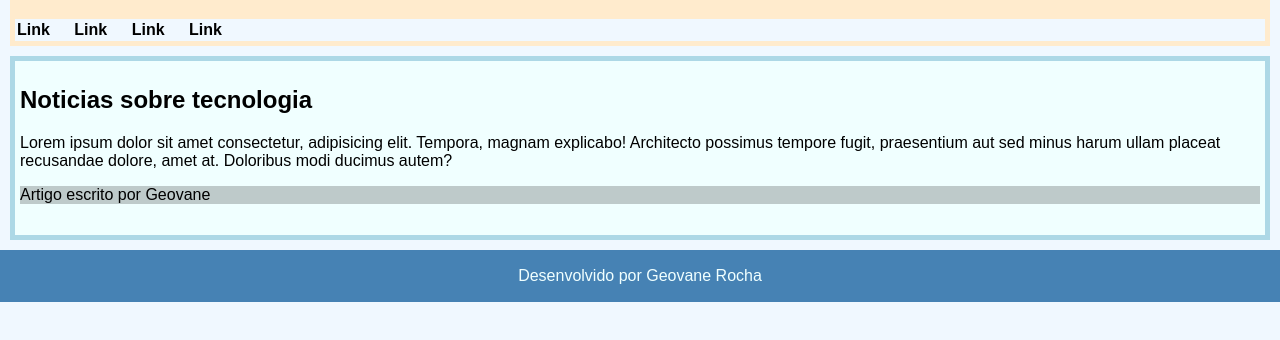
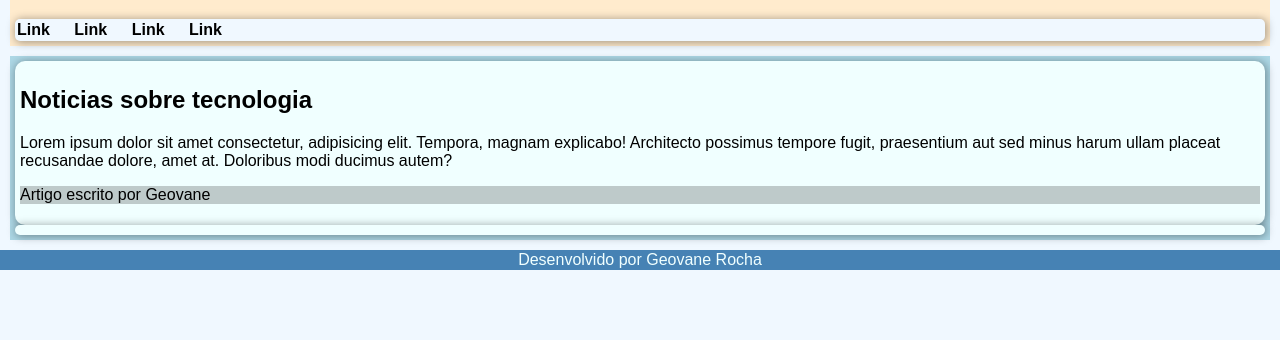
Before and after one commit to Georocha/HTML-CSS-Exercise, a plain HTML site: page CSS/ex021/caixa2/caixa2.html in a window 1280 px wide. Shown: the part 76-416 px from the top of the page. Drawn offline with Linux system fonts and the light colour scheme.

Commit message:
Update caixa2.css

```diff
--- a/CSS/ex021/caixa2/caixa2.css
+++ b/CSS/ex021/caixa2/caixa2.css
@@ -13,6 +13,8 @@ header {
 nav {
     background-color: aliceblue;
     padding: 2px;
+    box-shadow: 1px 1px 8px 1px rgba(0,0,0,0.342);
+    border-radius: 5px;
 }
 nav > a {
     text-decoration: none;
@@ -34,6 +36,8 @@ main {
 article {
     background-color: azure;
     padding: 5px;
+    border-radius: 10px;
+    box-shadow: 1px 1px 8px 1px rgba(0,0,0,0.342);
 }
 
 article > aside {
@@ -46,3 +50,7 @@ footer {
     text-align: center;
     padding: 1px;
 }
+
+footer > p {
+    margin: 0px;
+}
```
